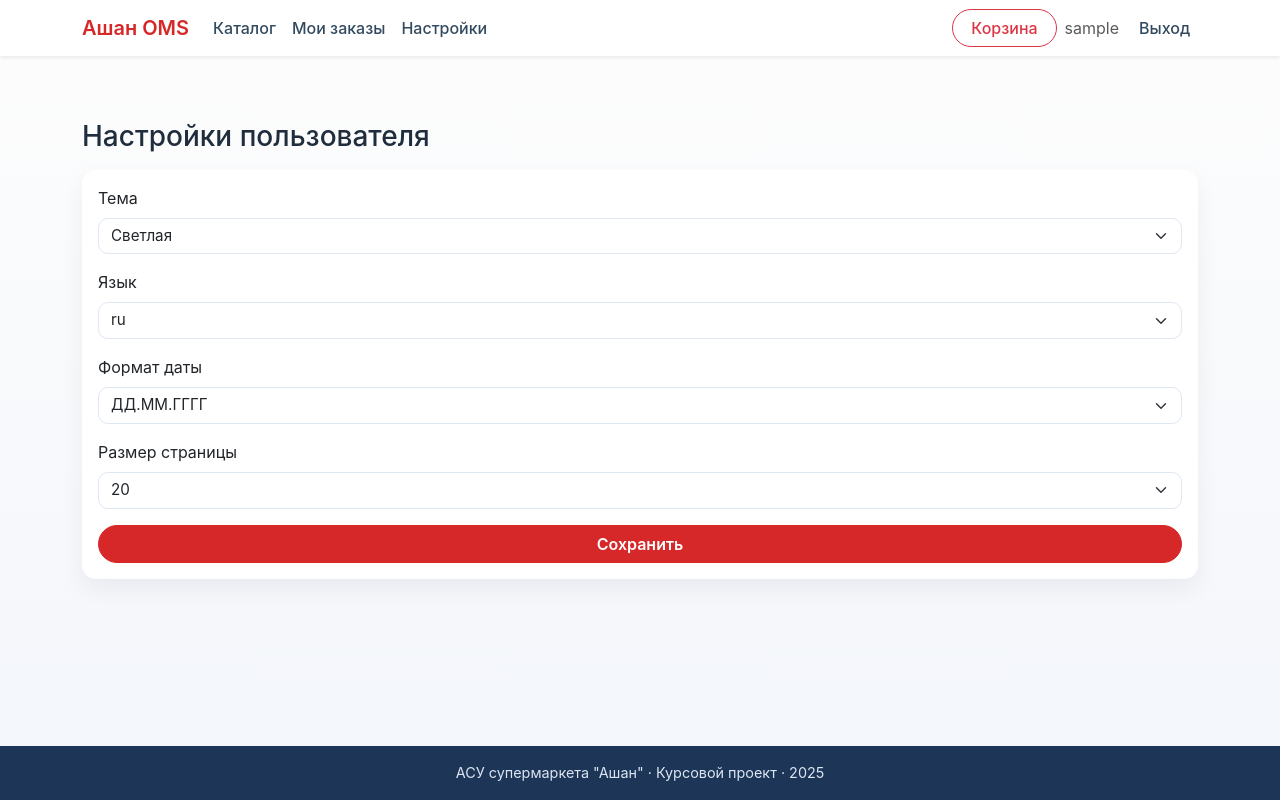
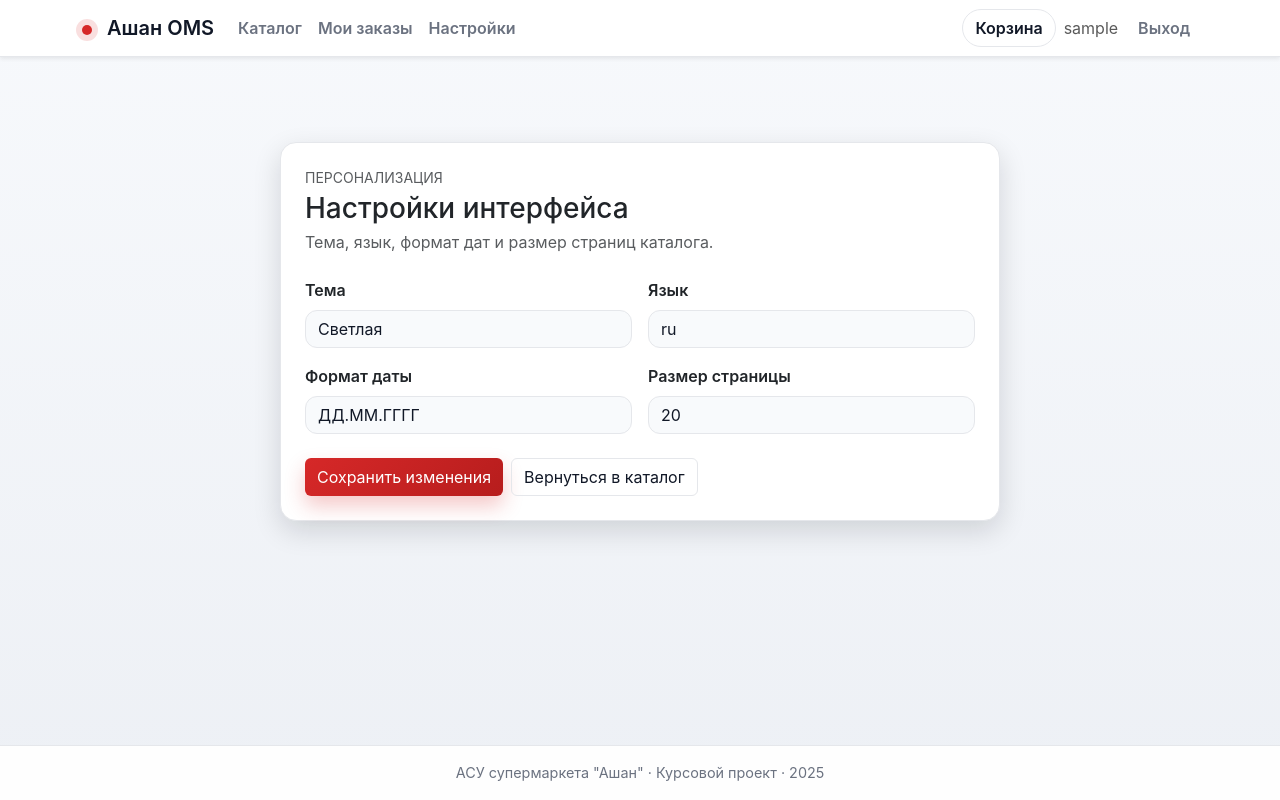
Before and after one commit to sm1k0/course2, a Django app: page /settings/ in a window 1280 px wide. Run offline with Django 5.2, Linux system fonts and the light colour scheme; the visitor is signed in with stand-in values (Sample User, id 1); data comes from the database, SQL or seed files in the repository.

Commit message:
Enhance user settings and theming

```diff
--- a/accounts/models.py
+++ b/accounts/models.py
@@ -158,6 +158,11 @@ class UserSettings(models.Model):
         default=PageSize.MEDIUM,
         verbose_name='Размер страницы',
     )
+    saved_filters = models.JSONField(
+        default=dict,
+        blank=True,
+        verbose_name='Сохранённые фильтры',
+    )
 
     def __str__(self) -> str:
         return f'Настройки {self.user.username}'
--- a/ashan_oms/settings.py
+++ b/ashan_oms/settings.py
@@ -56,6 +56,7 @@ TEMPLATES = [
                 'django.template.context_processors.request',
                 'django.contrib.auth.context_processors.auth',
                 'django.contrib.messages.context_processors.messages',
+                'shop.context_processors.user_settings',
             ],
         },
     },
--- /dev/null
+++ b/shop/context_processors.py
@@ -0,0 +1,24 @@
+from types import SimpleNamespace
+
+from accounts.models import UserSettings
+
+
+DEFAULT_SETTINGS = {
+    'theme': UserSettings.Theme.LIGHT,
+    'language': 'ru',
+    'date_format': UserSettings.DateFormat.DMY,
+    'page_size': UserSettings.PageSize.MEDIUM,
+    'saved_filters': {},
+}
+
+
+def user_settings(request):
+    """Provide user settings to templates with sensible defaults."""
+    if request.user.is_authenticated:
+        settings_obj, _ = UserSettings.objects.get_or_create(
+            user=request.user,
+            defaults=DEFAULT_SETTINGS,
+        )
+        return {'user_settings': settings_obj}
+
+    return {'user_settings': SimpleNamespace(**DEFAULT_SETTINGS)}
--- a/shop/templates/shop/base.html
+++ b/shop/templates/shop/base.html
@@ -13,7 +13,8 @@
 </head>
 
 <body class="d-flex flex-column min-vh-100"
-      data-user-role="{{ request.user.role.code|default_if_none:'' }}">
+      data-user-role="{{ request.user.role.code|default_if_none:'' }}"
+      data-theme="{{ user_settings.theme|default:'light' }}">
 
   {# единый header #}
   {% include 'partials/header.html' %}
--- a/shop/templates/shop/settings.html
+++ b/shop/templates/shop/settings.html
@@ -2,20 +2,36 @@
 {% block title %}Настройки пользователя · Ашан{% endblock %}
 
 {% block content %}
-<h3 class="mb-3">Настройки пользователя</h3>
+<div class="settings-card card p-4 mt-3">
+  <div class="d-flex justify-content-between align-items-start mb-3 flex-wrap gap-2">
+    <div>
+      <p class="text-uppercase text-muted mb-1 small">Персонализация</p>
+      <h3 class="mb-1">Настройки интерфейса</h3>
+      <p class="mb-0 text-muted">Тема, язык, формат дат и размер страниц каталога.</p>
+    </div>
+  </div>
 
-<form method="post" class="card p-3">
+  <form method="post" class="mt-2">
     {% csrf_token %}
     {{ form.non_field_errors }}
+    <div class="row g-3">
       {% for field in form %}
-    <div class="mb-3">
-      <label class="form-label">{{ field.label }}</label>
+        <div class="col-md-6">
+          <label class="form-label fw-semibold">{{ field.label }}</label>
           {{ field }}
+          {% if field.help_text %}
+            <div class="form-text">{{ field.help_text }}</div>
+          {% endif %}
           {% for error in field.errors %}
             <div class="text-danger small">{{ error }}</div>
           {% endfor %}
         </div>
       {% endfor %}
-  <button type="submit" class="btn btn-primary">Сохранить</button>
+    </div>
+    <div class="mt-4 d-flex gap-2">
+      <button type="submit" class="btn btn-primary">Сохранить изменения</button>
+      <a href="{% url 'shop:catalog' %}" class="btn btn-ghost">Вернуться в каталог</a>
+    </div>
   </form>
+</div>
 {% endblock %}
--- a/shop/views.py
+++ b/shop/views.py
@@ -1,6 +1,7 @@
 from decimal import Decimal
 import csv
 import io
+from types import SimpleNamespace
 
 from django.contrib import messages
 from django.contrib.auth import login, logout
@@ -8,6 +9,7 @@ from django.contrib.auth.decorators import login_required, user_passes_test
 from django.db import models
 from django.db.models import F, Value
 from django.db.models.functions import Coalesce
+from django.core.paginator import Paginator
 from accounts.models import UserSettings
 from django.http import HttpResponse
 from django.shortcuts import render, get_object_or_404, redirect
@@ -68,8 +70,16 @@ def _cart_items(cart):
 # ====== Вьюхи магазина ======
 
 def catalog_view(request):
+    settings_obj = None
     category_id = request.GET.get('category')
     search = request.GET.get('q')
+
+    if request.user.is_authenticated:
+        settings_obj, _ = UserSettings.objects.get_or_create(user=request.user)
+        # если пользователь пришёл без GET-параметров – применяем сохранённые фильтры
+        if not request.GET and settings_obj.saved_filters:
+            category_id = settings_obj.saved_filters.get('category')
+            search = settings_obj.saved_filters.get('q')
 
     categories = Category.objects.all()
     products = Product.objects.filter(is_active=True).select_related('category', 'supplier')
@@ -79,16 +89,46 @@ def catalog_view(request):
     if search:
         products = products.filter(name__icontains=search)
 
+    # сохраняем фильтры пользователя
+    if request.user.is_authenticated and request.GET:
+        settings_obj.saved_filters = {
+            'category': category_id or '',
+            'q': search or '',
+        }
+        settings_obj.save(update_fields=['saved_filters'])
+
+    # пагинация с учётом пользовательского page_size
+    default_page_size = 12
+    page_size = default_page_size
+    if request.user.is_authenticated:
+        page_size = int(settings_obj.page_size or default_page_size)
+    page_size = max(5, min(page_size, 100))
+
+    paginator = Paginator(products, page_size)
+    page_number = request.GET.get('page') or 1
+    if paginator.count:
+        page_obj = paginator.get_page(page_number)
+    else:
+        page_obj = SimpleNamespace(
+            number=1,
+            paginator=SimpleNamespace(num_pages=1),
+            object_list=[],
+            has_previous=False,
+            has_next=False,
+        )
+
     cart = _get_cart(request)
     cart_items, cart_total = _cart_items(cart)
 
     context = {
         'categories': categories,
-        'products': products,
+        'page_obj': page_obj,
+        'products': page_obj.object_list,
         'current_category_id': int(category_id) if category_id else None,
         'search_query': search or '',
         'cart_total': cart_total,
         'cart_count': sum(item['quantity'] for item in cart_items),
+        'page_size': page_size,
     }
     return render(request, 'shop/catalog.html', context)
 
--- a/static/css/main.css
+++ b/static/css/main.css
@@ -1,12 +1,36 @@
 :root {
-  --brand-primary: #d62828;
-  --brand-secondary: #f77f00;
-  --brand-accent: #2a9d8f;
-  --brand-dark: #1d3557;
-  --brand-light: #f8f9fa;
+  --accent: #d62828;
+  --accent-2: #f77f00;
+  --accent-success: #2a9d8f;
+  --radius-lg: 16px;
+  --radius-md: 12px;
+  --shadow-soft: 0 14px 42px rgba(10, 14, 28, 0.18);
+  --shadow-card: 0 10px 28px rgba(8, 12, 24, 0.14);
 }
 
-/* БАЗОВАЯ ВЁРСТКА И ФУТЕР ВНИЗУ */
+[data-theme="light"] {
+  --bg-body: linear-gradient(180deg, #f7f9fc 0%, #edf0f5 100%);
+  --bg-card: #ffffff;
+  --bg-surface: rgba(255, 255, 255, 0.86);
+  --bg-navbar: rgba(255, 255, 255, 0.92);
+  --text-main: #111827;
+  --text-muted: #6b7280;
+  --border-subtle: #e5e7eb;
+  --input-bg: #f8fafc;
+}
+
+[data-theme="dark"] {
+  --bg-body: radial-gradient(circle at 10% 10%, rgba(214, 40, 40, 0.12), transparent 35%),
+              radial-gradient(circle at 90% 10%, rgba(42, 157, 143, 0.12), transparent 35%),
+              #05070d;
+  --bg-card: #0f172a;
+  --bg-surface: rgba(17, 24, 39, 0.75);
+  --bg-navbar: rgba(12, 16, 26, 0.85);
+  --text-main: #f1f5f9;
+  --text-muted: #94a3b8;
+  --border-subtle: #1f2937;
+  --input-bg: #0b1220;
+}
 
 html,
 body {
@@ -14,11 +38,11 @@ body {
 }
 
 body {
-  background: linear-gradient(180deg, #fdfdfd 0%, #f3f6fb 100%);
+  background: var(--bg-body);
   min-height: 100vh;
   font-family: "Inter", system-ui, -apple-system, "Segoe UI", sans-serif;
-  color: #1f2d3d;
-  padding-top: 72px;
+  color: var(--text-main);
+  padding-top: 78px;
   display: flex;
   flex-direction: column;
 }
@@ -29,101 +53,132 @@ main {
 
 footer {
   flex-shrink: 0;
-  background-color: var(--brand-dark);
-  color: #dce6f2;
+  background: var(--bg-navbar);
+  color: var(--text-muted);
   font-size: 0.9rem;
   padding: 16px 0;
-  margin-top: 48px;
+  margin-top: 32px;
+  border-top: 1px solid var(--border-subtle);
 }
 
-/* НАВБАР */
-
-.navbar {
-  box-shadow: 0 4px 12px rgba(0, 0, 0, 0.08);
-  background-color: #ffffff;
+/* NAVBAR */
+.app-navbar {
+  box-shadow: var(--shadow-card);
+  background: var(--bg-navbar);
+  backdrop-filter: blur(12px);
+  border-bottom: 1px solid var(--border-subtle);
 }
 
 .navbar-brand {
   font-weight: 700;
-  color: var(--brand-primary) !important;
+  color: var(--text-main) !important;
 }
 
-.navbar-brand span {
-  color: #111827;
+.navbar-brand::before {
+  content: "";
+  display: inline-block;
+  width: 10px;
+  height: 10px;
+  background: var(--accent);
+  border-radius: 50%;
+  margin-right: 10px;
+  box-shadow: 0 0 0 6px rgba(214, 40, 40, 0.15);
 }
 
 .nav-link {
-  font-weight: 500;
-  color: #324a5f !important;
+  font-weight: 600;
+  color: var(--text-muted) !important;
+  transition: color 0.2s ease, transform 0.2s ease;
 }
 
 .nav-link:hover,
 .nav-link:focus {
-  color: var(--brand-primary) !important;
+  color: var(--text-main) !important;
+  transform: translateY(-1px);
 }
 
-.navbar .btn-outline-danger,
-.navbar .btn-outline-primary {
-  border-radius: 999px;
-  padding-inline: 18px;
-  font-weight: 500;
-}
-
-/* КНОПКИ */
-
-.btn-primary,
-.btn-danger {
-  background-color: var(--brand-primary);
-  border-color: var(--brand-primary);
-  border-radius: 999px;
-  font-weight: 600;
-  padding-inline: 20px;
-}
-
-.btn-primary:hover,
-.btn-primary:focus,
-.btn-danger:hover,
-.btn-danger:focus {
-  background-color: #b71d1d;
-  border-color: #b71d1d;
-}
-
-.btn-outline-primary {
-  color: var(--brand-primary);
-  border-color: var(--brand-primary);
+.navbar .btn {
   border-radius: 999px;
   font-weight: 600;
 }
 
+.btn-primary,
+.btn-danger {
+  background: linear-gradient(135deg, var(--accent), #b71d1d);
+  border: none;
+  color: #fff;
+  box-shadow: 0 10px 20px rgba(214, 40, 40, 0.25);
+  transition: transform 0.2s ease, box-shadow 0.2s ease;
+}
+
+.btn-primary:hover,
+.btn-danger:hover,
+.btn-primary:focus,
+.btn-danger:focus {
+  transform: translateY(-1px);
+  box-shadow: 0 14px 26px rgba(214, 40, 40, 0.35);
+}
+
+.btn-outline-primary {
+  color: var(--text-main);
+  border: 1px solid var(--border-subtle);
+  background: var(--bg-card);
+}
+
 .btn-outline-primary:hover,
 .btn-outline-primary:focus {
-  background-color: rgba(214, 40, 40, 0.05);
+  color: var(--text-main);
+  border-color: var(--accent);
+  box-shadow: 0 12px 26px rgba(214, 40, 40, 0.15);
 }
 
-/* КАРТОЧКИ И ПАНЕЛИ */
+.btn-ghost {
+  background: transparent;
+  color: var(--text-main);
+  border: 1px solid var(--border-subtle);
+}
 
+.btn-ghost:hover {
+  background: var(--bg-card);
+}
+
+/* FORMS */
+.form-control,
+.form-select {
+  background: var(--input-bg);
+  border: 1px solid var(--border-subtle);
+  color: var(--text-main);
+  border-radius: var(--radius-md);
+}
+
+.form-control:focus,
+.form-select:focus {
+  box-shadow: 0 0 0 2px rgba(214, 40, 40, 0.25);
+  border-color: var(--accent);
+}
+
+/* CARDS */
 .card {
-  border: none;
-  box-shadow: 0 10px 24px rgba(15, 23, 42, 0.06);
-  border-radius: 14px;
+  background: var(--bg-card);
+  border: 1px solid var(--border-subtle);
+  box-shadow: var(--shadow-card);
+  border-radius: var(--radius-lg);
 }
 
 .card-header {
-  background-color: #ffffff;
-  border-bottom: 1px solid #eef2f7;
+  background: transparent;
+  border-bottom: 1px solid var(--border-subtle);
   font-weight: 600;
 }
 
-/* HERO БЛОК В КАТАЛОГЕ */
-
+/* HERO */
 .hero {
-  background: radial-gradient(circle at top left, rgba(214, 40, 40, 0.12), transparent 55%),
-              radial-gradient(circle at bottom right, rgba(42, 157, 143, 0.12), transparent 55%),
-              #ffffff;
-  border-radius: 18px;
-  padding: 28px 28px;
+  background: var(--bg-surface);
+  border: 1px solid var(--border-subtle);
+  border-radius: calc(var(--radius-lg) + 4px);
+  padding: 28px;
   margin: 24px 0;
-  box-shadow: 0 18px 40px rgba(15, 23, 42, 0.08);
+  box-shadow: var(--shadow-soft);
   display: flex;
   flex-direction: column;
   gap: 12px;
@@ -139,63 +194,48 @@ footer {
 
 .hero-title {
   font-size: 1.9rem;
-  font-weight: 700;
-  color: #111827;
+  font-weight: 800;
   margin-bottom: 4px;
 }
 
 .hero-subtitle {
   margin: 0;
-  color: #64748b;
+  color: var(--text-muted);
 }
 
 .hero-badge {
   display: inline-flex;
   align-items: center;
   gap: 8px;
-  background: #fef3c7;
-  color: #92400e;
+  background: rgba(247, 127, 0, 0.14);
+  color: var(--text-main);
   border-radius: 999px;
-  padding: 4px 12px;
+  padding: 6px 12px;
   font-size: 0.8rem;
-  font-weight: 600;
+  font-weight: 700;
 }
 
 .hero-actions .btn {
   min-width: 190px;
 }
 
-/* ПАНЕЛЬ ФИЛЬТРОВ */
-
+/* FILTERS */
 .filters-panel {
-  background-color: #ffffff;
-  border-radius: 16px;
-  padding: 18px 18px;
-  box-shadow: 0 14px 30px rgba(15, 23, 42, 0.05);
+  background: var(--bg-card);
+  border-radius: var(--radius-lg);
+  padding: 18px;
+  box-shadow: var(--shadow-card);
   margin-bottom: 20px;
+  border: 1px solid var(--border-subtle);
 }
 
 .filters-panel .form-label {
   font-size: 0.9rem;
-  font-weight: 600;
-  color: #4b5563;
+  font-weight: 700;
+  color: var(--text-muted);
 }
 
-.form-control,
-.form-select {
-  border-radius: 10px;
-  border-color: #dfe7f3;
-  font-size: 0.95rem;
-}
-
-.form-control:focus,
-.form-select:focus {
-  border-color: var(--brand-primary);
-  box-shadow: 0 0 0 1px rgba(214, 40, 40, 0.15);
-}
-
-/* СЕТКА ТОВАРОВ */
-
+/* PRODUCT GRID */
 .product-grid {
   margin-top: 8px;
 }
@@ -306,14 +363,21 @@ footer {
   opacity: 0.9;
 }
 
-/* ADAPTIVE */
+/* SETTINGS CARD */
+.settings-card {
+  max-width: 720px;
+  margin: 0 auto;
+  border: 1px solid var(--border-subtle);
+  box-shadow: var(--shadow-card);
+}
 
+/* RESPONSIVE */
 @media (max-width: 991px) {
   .navbar-collapse {
-    background: #ffffff;
+    background: var(--bg-card);
     padding: 12px;
     border-radius: 12px;
-    box-shadow: 0 8px 20px rgba(0, 0, 0, 0.06);
+    box-shadow: var(--shadow-soft);
   }
 
   .hero {
--- a/templates/partials/header.html
+++ b/templates/partials/header.html
@@ -1,6 +1,6 @@
-<nav class="navbar navbar-expand-lg navbar-light bg-white shadow-sm fixed-top">
+<nav class="navbar navbar-expand-lg shadow-sm fixed-top app-navbar">
   <div class="container">
-    <a class="navbar-brand fw-semibold text-danger" href="{% url 'shop:catalog' %}">
+    <a class="navbar-brand fw-semibold" href="{% url 'shop:catalog' %}">
       Ашан OMS
     </a>
 
@@ -35,7 +35,7 @@
 
       <ul class="navbar-nav align-items-center gap-2">
         <li class="nav-item">
-          <a class="btn btn-outline-danger" href="{% url 'shop:cart' %}">
+          <a class="btn btn-outline-primary" href="{% url 'shop:cart' %}">
             Корзина
           </a>
         </li>
@@ -51,10 +51,10 @@
           </li>
         {% else %}
           <li class="nav-item">
-            <a class="btn btn-light" href="{% url 'accounts:login' %}">Войти</a>
+            <a class="btn btn-ghost" href="{% url 'accounts:login' %}">Войти</a>
           </li>
           <li class="nav-item">
-            <a class="btn btn-danger" href="{% url 'accounts:register' %}">
+            <a class="btn btn-primary" href="{% url 'accounts:register' %}">
               Регистрация
             </a>
           </li>
```
Also changed, not shown: other parts of static/css/main.css (+41 -24 lines), shop/templates/shop/catalog.html (+27 -2 lines), shop/templatetags/shop_extras.py (added, +20 -0 lines), accounts/migrations/0003_usersettings_saved_filters.py (added), shop/templatetags/__init__.py (added). Lines whose indentation alone changed are shown as unchanged.
